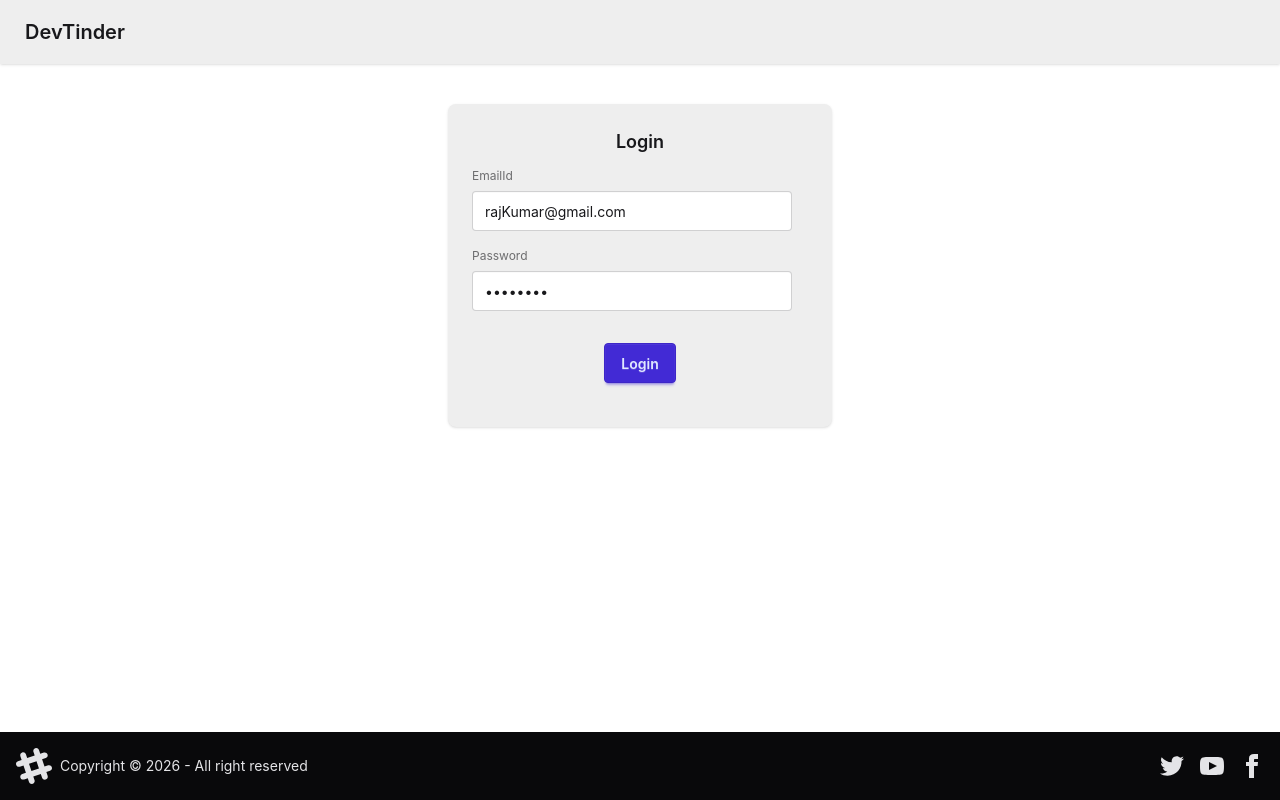
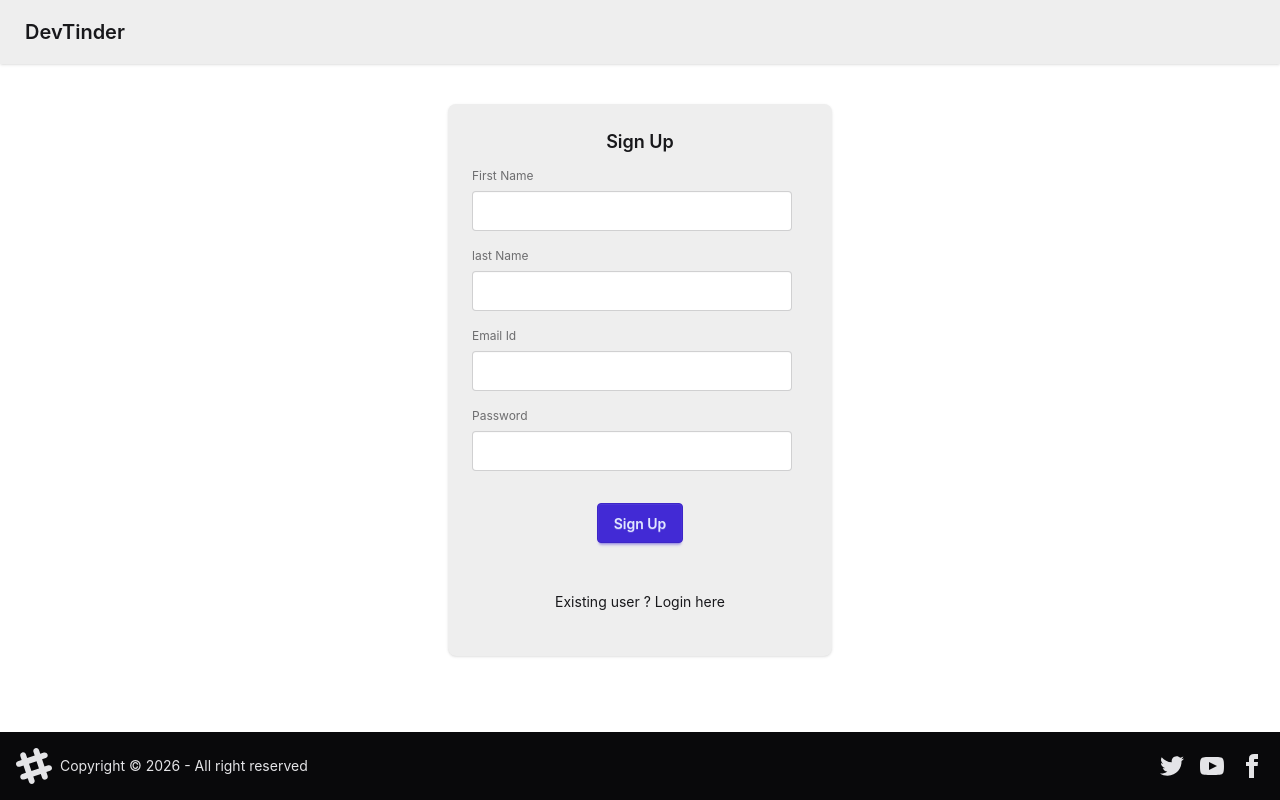
Before and after one commit to Jahnabi926/devTinder-frontend, a React (Vite) app: page /login in a window 1280 px wide. Built offline with nearby package versions, Linux system fonts and the light colour scheme; no server answers.

Commit message:
Built Sign up feature

```diff
--- a/src/Components/EditProfile.jsx
+++ b/src/Components/EditProfile.jsx
@@ -7,12 +7,12 @@ import UserCard from "./UserCard";
 
 const EditProfile = ({ user }) => {
   const { _id } = user;
-  const [firstName, setFirstName] = useState(user.firstName);
-  const [lastName, setLastName] = useState(user.lastName);
-  const [age, setAge] = useState(user.age);
-  const [gender, setGender] = useState(user.gender);
+  const [firstName, setFirstName] = useState(user.firstName || "");
+  const [lastName, setLastName] = useState(user.lastName || "");
+  const [age, setAge] = useState(user.age || "");
+  const [gender, setGender] = useState(user.gender || "");
   const [photoUrl, setPhotoUrl] = useState(user.photoUrl);
-  const [about, setAbout] = useState(user.about);
+  const [about, setAbout] = useState(user.about || "");
   const [error, setError] = useState("");
   const dispatch = useDispatch();
   const [showToast, setShowToast] = useState(false);
@@ -92,9 +92,12 @@ const EditProfile = ({ user }) => {
                 className="select"
                 onChange={(e) => setGender(e.target.value)}
               >
-                <option>male</option>
-                <option>female</option>
-                <option>others</option>
+                <option value="" disabled>
+                  Select Gender
+                </option>
+                <option value="male">Male</option>
+                <option value="female">Female</option>
+                <option value="others">Others</option>
               </select>
             </fieldset>
             <fieldset className="fieldset">
--- a/src/Components/ErrorToast.jsx
+++ b/src/Components/ErrorToast.jsx
@@ -1,5 +1,20 @@
+import { useEffect, useState } from "react";
+
 const ErrorToast = ({ error }) => {
-  if (!error) return null;
+  const [visible, setVisible] = useState(false);
+
+  useEffect(() => {
+    if (!error) return;
+
+    setVisible(true);
+    const timer = setTimeout(() => {
+      setVisible(false);
+    }, 3000);
+
+    return () => clearTimeout(timer);
+  }, [error]);
+
+  if (!visible) return null;
 
   return (
     <div className="toast toast-top toast-center z-50">
--- a/src/Components/Login.jsx
+++ b/src/Components/Login.jsx
@@ -7,8 +7,11 @@ import { useNavigate } from "react-router";
 import ErrorToast from "./ErrorToast";
 
 const Login = () => {
-  const [emailId, setEmailId] = useState("rajKumar@gmail.com");
-  const [password, setPassword] = useState("Raj@1010");
+  const [firstName, setFirstName] = useState("");
+  const [lastName, setLastName] = useState("");
+  const [emailId, setEmailId] = useState("");
+  const [password, setPassword] = useState("");
+  const [isLoginForm, setIsLoginForm] = useState(false);
   const [error, setError] = useState("");
 
   const dispatch = useDispatch();
@@ -38,15 +41,72 @@ const Login = () => {
       }
     }
   };
+
+  const handleSignUp = async () => {
+    try {
+      const res = await axios.post(
+        BASE_URL + "/signup",
+        { firstName, lastName, emailId, password },
+        { withCredentials: true },
+      );
+      dispatch(addUser(res?.data?.data));
+      navigate("/profile");
+    } catch (err) {
+      if (err.response) {
+        // server responded with an oror (e.g. wrong credentials)
+        setError(err.response.data || "Sign up failed.");
+      } else if (err.request) {
+        // request sent, no response came back
+        setError("Network error — please check your connection.");
+      } else {
+        setError("Something went wrong. Please try again.");
+      }
+    }
+  };
   return (
     <div className="flex justify-center my-10">
       <ErrorToast error={error} />
       <div className="card bg-base-300 w-96 shadow-sm hover:shadow-xl hover:-translate-y-1 transition-all duration-300">
         <div className="card-body">
-          <h2 className="card-title justify-center">Login</h2>
+          <h2 className="card-title justify-center">
+            {isLoginForm ? "Login" : "Sign Up"}
+          </h2>
+          {!isLoginForm && (
+            <>
+              {" "}
+              <fieldset className="fieldset">
+                <label className="label" htmlFor="firstName">
+                  First Name
+                </label>
+                <input
+                  type="text"
+                  id="firstName"
+                  className="input"
+                  value={firstName}
+                  onChange={(e) => {
+                    setFirstName(e.target.value);
+                  }}
+                />
+              </fieldset>
+              <fieldset className="fieldset">
+                <label className="label" htmlFor="lastName">
+                  last Name
+                </label>
+                <input
+                  type="text"
+                  id="lastName"
+                  className="input"
+                  value={lastName}
+                  onChange={(e) => {
+                    setLastName(e.target.value);
+                  }}
+                />
+              </fieldset>
+            </>
+          )}{" "}
           <fieldset className="fieldset">
             <label className="label" htmlFor="email">
-              EmailId
+              Email Id
             </label>
             <input
               type="text"
@@ -72,12 +132,20 @@ const Login = () => {
               }}
             />
           </fieldset>
-
-          <div className="card-actions justify-center my-5">
-            <button className="btn btn-primary" onClick={handleLogin}>
-              Login
+          <div className="card-actions flex justify-center my-5">
+            <button
+              className="btn btn-primary"
+              onClick={isLoginForm ? handleLogin : handleSignUp}
+            >
+              {isLoginForm ? "Login" : "Sign Up"}
             </button>
           </div>
+          <p
+            className=" mx-auto py-5 cursor-pointer"
+            onClick={() => setIsLoginForm(!isLoginForm)}
+          >
+            {isLoginForm ? "New User ? Sign Up" : "Existing user ? Login here"}
+          </p>
         </div>
       </div>
     </div>
```
Also changed, not shown: 1 other file (tests, documents, lock files or other folders).
